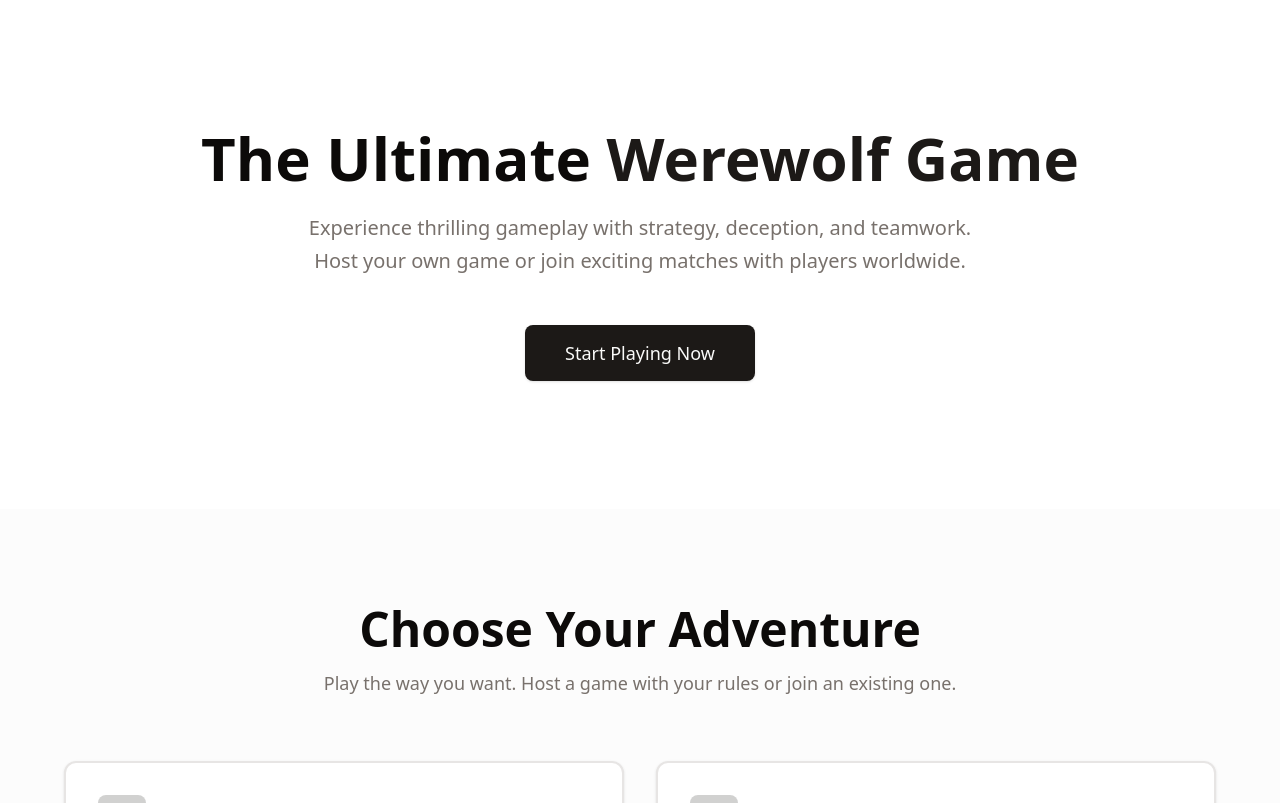
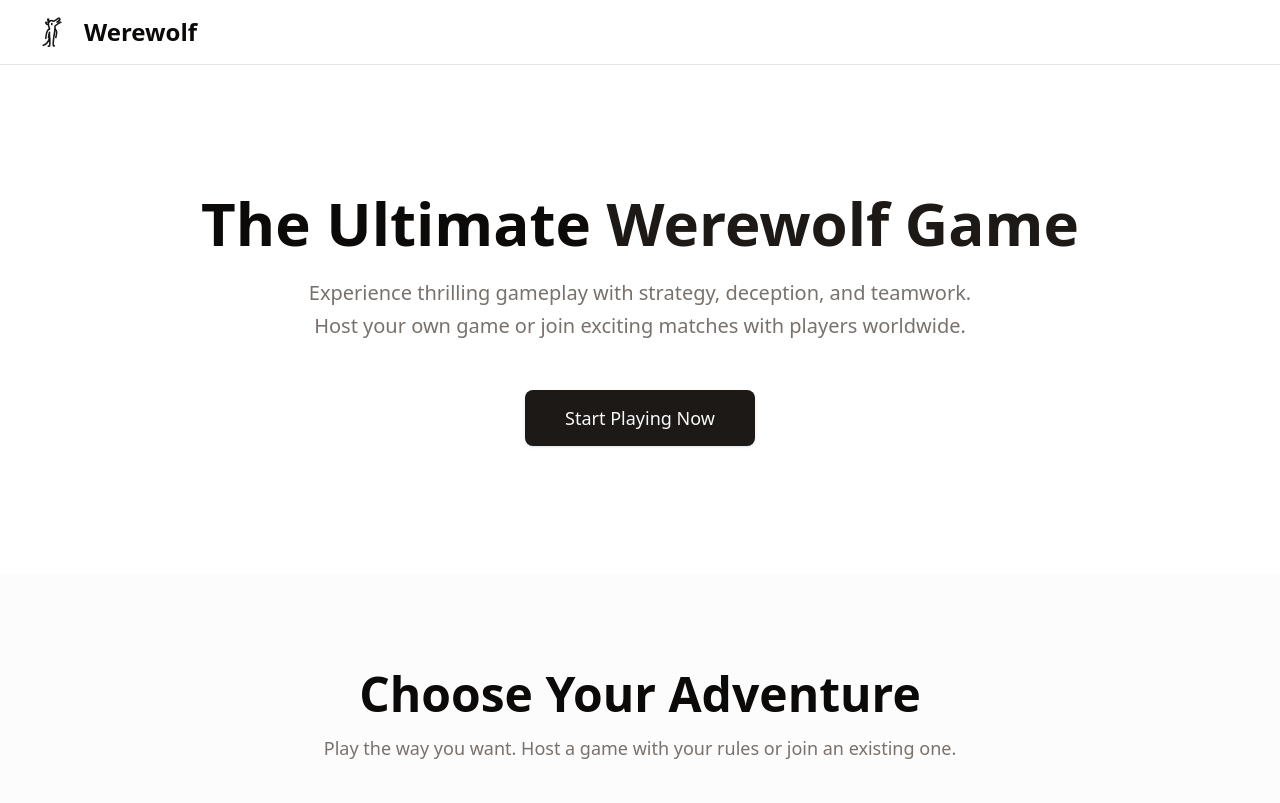
Before and after one commit to Emii-lia/werewolf-client, a Next.js app: page / in a window 1280 px wide. Shown: the top 803 px of the page. Built offline with nearby package versions, Linux system fonts and the light colour scheme; no server answers.

Commit message:
refactor(topbar): only hiding user menu when no user info is provided

```diff
--- a/src/components/Topbar/index.tsx
+++ b/src/components/Topbar/index.tsx
@@ -17,8 +17,6 @@ import { CSSProperties } from "react";
 const Topbar = () => {
   const { user, isGuest, handleLogout } = useTopbar();
 
-  if (!user) return null;
-
   return (
     <div className="Topbar">
       <div className="topbar-container">
@@ -31,7 +29,7 @@ const Topbar = () => {
           />
           <h1 className="brand-title">Werewolf</h1>
         </div>
-
+        {!!user &&
           <div className="topbar-actions">
             <DropdownMenu>
               <DropdownMenuTrigger asChild>
@@ -56,6 +54,7 @@ const Topbar = () => {
               </DropdownMenuContent>
             </DropdownMenu>
           </div>
+        }
       </div>
     </div>
   );
```
Lines whose indentation alone changed are shown as unchanged.
